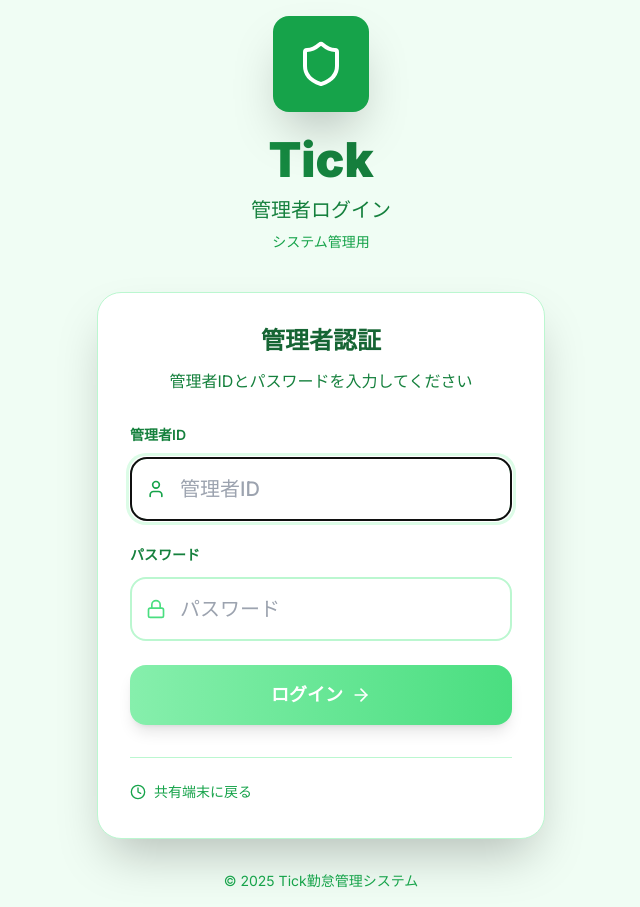
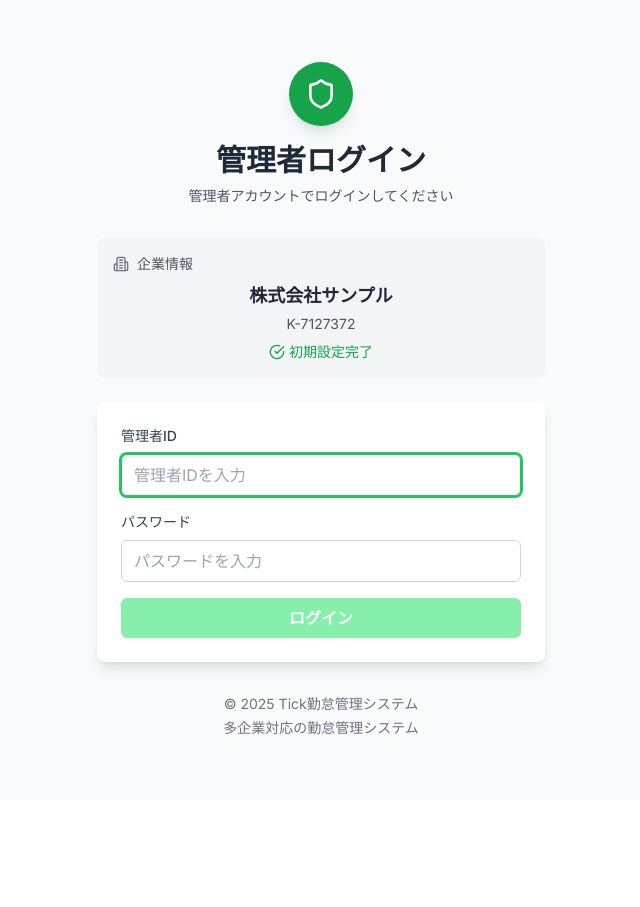
Before and after one commit to kenbo1513/tick-attendance, a Next.js app: page /admin/login in a window 1280 px wide. Shown: the whole page, without its empty margins (319-959 px from the left). After the commit the page ends 800 px from the top, so only its background shows below. Built offline with nearby package versions, Linux system fonts and the light colour scheme.

Commit message:
Update login UI to green theme and match image design

```diff
--- a/app/admin/login/page.tsx
+++ b/app/admin/login/page.tsx
@@ -8,7 +8,9 @@ import {
   Lock,
   ArrowRight,
   Shield,
-  AlertCircle
+  AlertCircle,
+  Building2,
+  CheckCircle
 } from 'lucide-react';
 import { initializeApp } from '../../lib/localStorage';
 
@@ -80,77 +82,77 @@ export default function AdminLoginPage() {
   };
 
   return (
-    <div className="min-h-screen bg-green-50 flex items-center justify-center p-4">
+    <div className="min-h-screen bg-gray-50 flex items-center justify-center p-4">
       <div className="w-full max-w-md">
         {/* ロゴとタイトル */}
-        <div className="text-center mb-10">
-          <div className="inline-flex items-center justify-center w-24 h-24 bg-green-600 rounded-2xl mb-6 shadow-2xl transform hover:scale-105 transition-transform duration-300">
-            <Shield className="w-12 h-12 text-white" />
+        <div className="text-center mb-8">
+          <div className="inline-flex items-center justify-center w-16 h-16 bg-green-600 rounded-full mb-4 shadow-lg">
+            <Shield className="w-8 h-8 text-white" />
           </div>
-          <h1 className="text-5xl font-black text-transparent bg-clip-text bg-gradient-to-r from-green-600 to-green-800 mb-3">Tick</h1>
-          <p className="text-xl text-green-700 font-medium">管理者ログイン</p>
-          <p className="text-sm text-green-600 mt-2">システム管理用</p>
+          <h1 className="text-3xl font-bold text-gray-800 mb-2">管理者ログイン</h1>
+          <p className="text-sm text-gray-600">管理者アカウントでログインしてください</p>
+        </div>
+
+        {/* 企業情報カード */}
+        <div className="bg-gray-100 rounded-lg p-4 mb-6">
+          <div className="flex items-center mb-2">
+            <Building2 className="w-4 h-4 text-gray-500 mr-2" />
+            <span className="text-sm text-gray-600 font-medium">企業情報</span>
+          </div>
+          <div className="text-center">
+            <p className="text-lg font-bold text-gray-800 mb-1">株式会社サンプル</p>
+            <p className="text-sm text-gray-600 mb-2">K-7127372</p>
+            <div className="flex items-center justify-center text-green-600">
+              <CheckCircle className="w-4 h-4 mr-1" />
+              <span className="text-sm font-medium">初期設定完了</span>
+            </div>
+          </div>
         </div>
 
         {/* ログインフォーム */}
-        <div className="bg-white rounded-3xl shadow-2xl p-8 border border-green-200">
-          <div className="text-center mb-8">
-            <h2 className="text-2xl font-bold text-green-800 mb-3">管理者認証</h2>
-            <p className="text-green-700">管理者IDとパスワードを入力してください</p>
-          </div>
-
-          <form onSubmit={handleLogin} className="space-y-6">
+        <div className="bg-white rounded-lg shadow-lg p-6">
+          <form onSubmit={handleLogin} className="space-y-4">
             {/* 管理者ID入力 */}
             <div>
-              <label htmlFor="adminId" className="block text-sm font-semibold text-green-700 mb-3">
+              <label htmlFor="adminId" className="block text-sm font-medium text-gray-700 mb-2">
                 管理者ID
               </label>
-              <div className="relative group">
-                <div className="absolute inset-y-0 left-0 pl-4 flex items-center pointer-events-none">
-                  <User className="h-5 w-5 text-green-400 group-focus-within:text-green-600 transition-colors" />
-                </div>
               <input
                 id="adminId"
                 type="text"
                 value={adminId}
                 onChange={handleAdminIdChange}
                 onKeyUp={handleKeyPress}
-                  className="block w-full pl-12 pr-4 py-4 text-xl font-medium border-2 border-green-200 rounded-2xl focus:ring-4 focus:ring-green-100 focus:border-green-500 transition-all duration-200 bg-white"
-                  placeholder="管理者ID"
+                className="w-full px-3 py-2 border border-gray-300 rounded-md focus:outline-none focus:ring-2 focus:ring-green-500 focus:border-green-500"
+                placeholder="管理者IDを入力"
                 required
                 autoFocus
               />
             </div>
-            </div>
 
             {/* パスワード入力 */}
             <div>
-              <label htmlFor="password" className="block text-sm font-semibold text-green-700 mb-3">
+              <label htmlFor="password" className="block text-sm font-medium text-gray-700 mb-2">
                 パスワード
               </label>
-              <div className="relative group">
-                <div className="absolute inset-y-0 left-0 pl-4 flex items-center pointer-events-none">
-                  <Lock className="h-5 w-5 text-green-400 group-focus-within:text-green-600 transition-colors" />
-                </div>
               <input
                 id="password"
                 type="password"
                 value={password}
                 onChange={handlePasswordChange}
                 onKeyUp={handleKeyPress}
-                  className="block w-full pl-12 pr-4 py-4 text-xl font-medium border-2 border-green-200 rounded-2xl focus:ring-4 focus:ring-green-100 focus:border-green-500 transition-all duration-200 bg-white"
-                  placeholder="パスワード"
+                className="w-full px-3 py-2 border border-gray-300 rounded-md focus:outline-none focus:ring-2 focus:ring-green-500 focus:border-green-500"
+                placeholder="パスワードを入力"
                 required
               />
-              </div>
             </div>
 
             {/* エラーメッセージ */}
             {errorMessage && (
-              <div className="bg-red-50 border border-red-200 rounded-xl p-4">
+              <div className="bg-red-50 border border-red-200 rounded-md p-3">
                 <div className="flex items-center space-x-2">
-                  <AlertCircle className="w-5 h-5 text-red-600" />
-                  <p className="text-red-800 font-medium">{errorMessage}</p>
+                  <AlertCircle className="w-4 h-4 text-red-600" />
+                  <p className="text-sm text-red-800">{errorMessage}</p>
                 </div>
               </div>
             )}
@@ -159,31 +161,20 @@ export default function AdminLoginPage() {
             <button
               type="submit"
               disabled={!adminId.trim() || !password.trim() || isLoading}
-              className="w-full bg-gradient-to-r from-green-600 to-green-700 hover:from-green-700 hover:to-green-800 disabled:from-green-300 disabled:to-green-400 disabled:cursor-not-allowed text-white font-bold py-4 px-6 rounded-2xl text-lg transition-all duration-200 shadow-lg hover:shadow-xl transform hover:-translate-y-1 active:translate-y-0 group"
+              className="w-full bg-green-600 hover:bg-green-700 disabled:bg-green-300 disabled:cursor-not-allowed text-white font-semibold py-2 px-4 rounded-md transition-colors duration-200"
             >
-              <span className="flex items-center justify-center">
               {isLoading ? '認証中...' : 'ログイン'}
-                {!isLoading && <ArrowRight className="ml-2 h-5 w-5 group-hover:translate-x-1 transition-transform" />}
-              </span>
             </button>
           </form>
-
-          {/* 共有端末に戻るリンク */}
-          <div className="mt-8 pt-6 border-t border-green-200">
-            <button
-              onClick={() => router.push('/')}
-              className="inline-flex items-center text-sm text-green-600 hover:text-green-800 transition-colors font-medium"
-            >
-              <Clock className="w-4 h-4 mr-2" />
-              共有端末に戻る
-            </button>
-          </div>
         </div>
 
         {/* フッター */}
         <div className="text-center mt-8">
-          <p className="text-sm text-green-600">
+          <p className="text-sm text-gray-500">
             © 2025 Tick勤怠管理システム
+          </p>
+          <p className="text-sm text-gray-500 mt-1">
+            多企業対応の勤怠管理システム
           </p>
         </div>
       </div>
--- a/app/admin/setup/page.tsx
+++ b/app/admin/setup/page.tsx
@@ -2,7 +2,7 @@
 
 import { useState, useEffect } from 'react';
 import { useRouter } from 'next/navigation';
-import { Building2, User, CheckCircle, Clock } from 'lucide-react';
+import { Building2, User, CheckCircle, Clock, Shield } from 'lucide-react';
 import {
   generateCompanyId,
   saveCompanyInfo,
@@ -113,13 +113,13 @@ export default function SetupPage() {
 
   if (isComplete) {
     return (
-      <div className="min-h-screen bg-[#f8f6f3]">
+      <div className="min-h-screen bg-gray-50">
         {/* ヘッダー */}
-        <header className="bg-[#f8f6f3] border-b border-gray-200 shadow-sm">
+        <header className="bg-gray-50 border-b border-gray-200 shadow-sm">
           <div className="max-w-4xl mx-auto px-6 py-4">
             <div className="flex items-center justify-center space-x-3">
               <div className="w-10 h-10 bg-green-600 rounded-xl flex items-center justify-center">
-                <Clock className="w-6 h-6 text-white" />
+                <Shield className="w-6 h-6 text-white" />
               </div>
               <h1 className="text-2xl font-bold text-gray-800">
                 Tick勤怠管理 - 初期設定完了
@@ -130,14 +130,14 @@ export default function SetupPage() {
 
         {/* 完了画面 */}
         <main className="max-w-4xl mx-auto px-6 py-8">
-          <div className="bg-white rounded-2xl shadow-lg p-8 border border-gray-200 text-center">
+          <div className="bg-white rounded-lg shadow-lg p-8 border border-gray-200 text-center">
             <div className="w-16 h-16 bg-green-100 rounded-full flex items-center justify-center mx-auto mb-6">
               <CheckCircle className="w-8 h-8 text-green-600" />
             </div>
 
             <h2 className="text-2xl font-bold text-gray-800 mb-4">初期設定完了！</h2>
 
-            <div className="bg-green-50 border border-green-200 rounded-xl p-6 mb-6">
+            <div className="bg-green-50 border border-green-200 rounded-lg p-6 mb-6">
               <p className="text-green-800 font-medium mb-2">企業情報</p>
               <p className="text-2xl font-bold text-green-800 mb-1">{companyForm.name}</p>
               <p className="text-sm text-green-600">{generatedCompanyId}</p>
@@ -150,7 +150,7 @@ export default function SetupPage() {
 
             <button
               onClick={handleStartSystem}
-              className="bg-green-600 hover:bg-green-700 text-white font-semibold py-3 px-8 rounded-xl transition-colors duration-200"
+              className="bg-green-600 hover:bg-green-700 text-white font-semibold py-3 px-8 rounded-md transition-colors duration-200"
             >
               運用開始
             </button>
@@ -160,19 +160,20 @@ export default function SetupPage() {
         {/* フッター */}
         <footer className="mt-12 text-center">
           <p className="text-sm text-gray-500 mb-2">© 2025 Tick勤怠管理システム</p>
+          <p className="text-sm text-gray-500">多企業対応の勤怠管理システム</p>
         </footer>
       </div>
     );
   }
 
   return (
-    <div className="min-h-screen bg-[#f8f6f3]">
+    <div className="min-h-screen bg-gray-50">
       {/* ヘッダー */}
-      <header className="bg-[#f8f6f3] border-b border-gray-200 shadow-sm">
+      <header className="bg-gray-50 border-b border-gray-200 shadow-sm">
         <div className="max-w-4xl mx-auto px-6 py-4">
           <div className="flex items-center justify-center space-x-3">
             <div className="w-10 h-10 bg-green-600 rounded-xl flex items-center justify-center">
-              <Clock className="w-6 h-6 text-white" />
+              <Shield className="w-6 h-6 text-white" />
             </div>
             <h1 className="text-2xl font-bold text-gray-800">
               Tick勤怠管理 - 企業情報登録
@@ -184,7 +185,7 @@ export default function SetupPage() {
       {/* メインコンテンツ */}
       <main className="max-w-4xl mx-auto px-6 py-8">
         {/* 企業情報登録 */}
-        <div className="bg-white rounded-2xl shadow-lg p-8 border border-gray-200">
+        <div className="bg-white rounded-lg shadow-lg p-8 border border-gray-200">
           <div className="text-center mb-8">
             <Building2 className="w-16 h-16 text-green-600 mx-auto mb-4" />
             <h2 className="text-2xl font-bold text-gray-800 mb-2">企業情報登録</h2>
@@ -193,7 +194,7 @@ export default function SetupPage() {
 
           <div className="space-y-6">
             {/* 企業ID表示 */}
-            <div className="bg-green-50 border border-green-200 rounded-xl p-6 text-center">
+            <div className="bg-green-50 border border-green-200 rounded-lg p-6 text-center">
               <p className="text-sm text-green-600 font-medium mb-2">生成された企業ID</p>
               <p className="text-3xl font-bold text-green-800">{generatedCompanyId}</p>
               <p className="text-sm text-green-600 mt-2">このIDは企業を識別するために使用されます</p>
@@ -209,7 +210,7 @@ export default function SetupPage() {
                 value={companyForm.name}
                 onChange={(e) => setCompanyForm({ ...companyForm, name: e.target.value })}
                 placeholder="株式会社サンプル"
-                className="w-full px-4 py-3 border border-gray-300 rounded-xl focus:outline-none focus:ring-2 focus:ring-green-500 focus:border-transparent"
+                className="w-full px-4 py-3 border border-gray-300 rounded-md focus:outline-none focus:ring-2 focus:ring-green-500 focus:border-green-500"
               />
             </div>
 
@@ -223,7 +224,7 @@ export default function SetupPage() {
                 value={companyForm.adminUsername}
                 onChange={(e) => setCompanyForm({ ...companyForm, adminUsername: e.target.value })}
                 placeholder="admin"
-                className="w-full px-4 py-3 border border-gray-300 rounded-xl focus:outline-none focus:ring-2 focus:ring-green-500 focus:border-transparent"
+                className="w-full px-4 py-3 border border-gray-300 rounded-md focus:outline-none focus:ring-2 focus:ring-green-500 focus:border-green-500"
               />
               <p className="text-xs text-gray-500 mt-1">管理者としてログインする際に使用するID</p>
             </div>
@@ -238,7 +239,7 @@ export default function SetupPage() {
                 value={companyForm.adminPassword}
                 onChange={(e) => setCompanyForm({ ...companyForm, adminPassword: e.target.value })}
                 placeholder="パスワードを入力"
-                className="w-full px-4 py-3 border border-gray-300 rounded-xl focus:outline-none focus:ring-2 focus:ring-green-500 focus:border-transparent"
+                className="w-full px-4 py-3 border border-gray-300 rounded-md focus:outline-none focus:ring-2 focus:ring-green-500 focus:border-green-500"
               />
             </div>
 
@@ -252,7 +253,7 @@ export default function SetupPage() {
                 value={companyForm.adminPasswordConfirm}
                 onChange={(e) => setCompanyForm({ ...companyForm, adminPasswordConfirm: e.target.value })}
                 placeholder="パスワードを再入力"
-                className="w-full px-4 py-3 border border-gray-300 rounded-xl focus:outline-none focus:ring-2 focus:ring-green-500 focus:border-transparent"
+                className="w-full px-4 py-3 border border-gray-300 rounded-md focus:outline-none focus:ring-2 focus:ring-green-500 focus:border-green-500"
               />
             </div>
 
@@ -266,7 +267,7 @@ export default function SetupPage() {
                 value={companyForm.adminName}
                 onChange={(e) => setCompanyForm({ ...companyForm, adminName: e.target.value })}
                 placeholder="田中太郎"
-                className="w-full px-4 py-3 border border-gray-300 rounded-xl focus:outline-none focus:ring-2 focus:ring-green-500 focus:border-transparent"
+                className="w-full px-4 py-3 border border-gray-300 rounded-md focus:outline-none focus:ring-2 focus:ring-green-500 focus:border-green-500"
               />
             </div>
 
@@ -274,7 +275,7 @@ export default function SetupPage() {
             <button
               onClick={handleSaveCompany}
               disabled={isSubmitting}
-              className="w-full bg-green-600 hover:bg-green-700 disabled:bg-gray-400 text-white font-semibold py-3 px-6 rounded-xl transition-colors duration-200"
+              className="w-full bg-green-600 hover:bg-green-700 disabled:bg-gray-400 text-white font-semibold py-3 px-6 rounded-md transition-colors duration-200"
             >
               {isSubmitting ? '保存中...' : '企業情報を保存して初期設定を完了する'}
             </button>
@@ -285,6 +286,7 @@ export default function SetupPage() {
       {/* フッター */}
       <footer className="mt-12 text-center">
         <p className="text-sm text-gray-500 mb-2">© 2025 Tick勤怠管理システム</p>
+        <p className="text-sm text-gray-500">多企業対応の勤怠管理システム</p>
       </footer>
     </div>
   );
--- a/app/login/page.tsx
+++ b/app/login/page.tsx
@@ -2,7 +2,7 @@
 
 import { useState } from 'react';
 import { useRouter } from 'next/navigation';
-import { Clock, Building2, User, Lock, Eye, EyeOff } from 'lucide-react';
+import { Clock, Building2, User, Lock, Eye, EyeOff, Shield } from 'lucide-react';
 import { useAuth } from '../hooks/useAuth';
 
 export default function CommonLoginPage() {
@@ -44,19 +44,20 @@ export default function CommonLoginPage() {
   };
 
   return (
-    <div className="min-h-screen bg-[#f8f6f3] flex items-center justify-center p-4">
-      <div className="bg-white rounded-2xl shadow-lg p-8 max-w-md w-full border border-gray-200">
-        {/* ヘッダー */}
+    <div className="min-h-screen bg-gray-50 flex items-center justify-center p-4">
+      <div className="w-full max-w-md">
+        {/* ロゴとタイトル */}
         <div className="text-center mb-8">
-          <div className="w-16 h-16 bg-green-600 rounded-xl flex items-center justify-center mx-auto mb-4">
-            <Clock className="w-8 h-8 text-white" />
+          <div className="inline-flex items-center justify-center w-16 h-16 bg-green-600 rounded-full mb-4 shadow-lg">
+            <Shield className="w-8 h-8 text-white" />
           </div>
-          <h1 className="text-2xl font-bold text-gray-800 mb-2">Tick勤怠管理システム</h1>
-          <p className="text-gray-600">SaaS版 - 共通ログイン</p>
+          <h1 className="text-3xl font-bold text-gray-800 mb-2">Tick勤怠管理システム</h1>
+          <p className="text-sm text-gray-600">SaaS版 - 共通ログイン</p>
         </div>
 
         {/* ログインフォーム */}
-        <form onSubmit={handleSubmit} className="space-y-6">
+        <div className="bg-white rounded-lg shadow-lg p-6">
+          <form onSubmit={handleSubmit} className="space-y-4">
             {/* 企業ID */}
             <div>
               <label className="block text-sm font-medium text-gray-700 mb-2">
@@ -71,7 +72,7 @@ export default function CommonLoginPage() {
                   value={formData.companyId}
                   onChange={(e) => handleInputChange('companyId', e.target.value)}
                   placeholder="例: K-1234567"
-                className="w-full pl-10 pr-4 py-3 border border-gray-300 rounded-xl focus:outline-none focus:ring-2 focus:ring-green-500 focus:border-transparent"
+                  className="w-full pl-10 pr-4 py-2 border border-gray-300 rounded-md focus:outline-none focus:ring-2 focus:ring-green-500 focus:border-green-500"
                   required
                 />
               </div>
@@ -92,7 +93,7 @@ export default function CommonLoginPage() {
                   value={formData.adminId}
                   onChange={(e) => handleInputChange('adminId', e.target.value)}
                   placeholder="管理者IDを入力"
-                className="w-full pl-10 pr-4 py-3 border border-gray-300 rounded-xl focus:outline-none focus:ring-2 focus:ring-green-500 focus:border-transparent"
+                  className="w-full pl-10 pr-4 py-2 border border-gray-300 rounded-md focus:outline-none focus:ring-2 focus:ring-green-500 focus:border-green-500"
                   required
                 />
               </div>
@@ -112,7 +113,7 @@ export default function CommonLoginPage() {
                   value={formData.password}
                   onChange={(e) => handleInputChange('password', e.target.value)}
                   placeholder="パスワードを入力"
-                className="w-full pl-10 pr-12 py-3 border border-gray-300 rounded-xl focus:outline-none focus:ring-2 focus:ring-green-500 focus:border-transparent"
+                  className="w-full pl-10 pr-12 py-2 border border-gray-300 rounded-md focus:outline-none focus:ring-2 focus:ring-green-500 focus:border-green-500"
                   required
                 />
                 <button
@@ -131,7 +132,7 @@ export default function CommonLoginPage() {
 
             {/* エラーメッセージ */}
             {error && (
-            <div className="bg-red-50 border border-red-200 rounded-lg p-3">
+              <div className="bg-red-50 border border-red-200 rounded-md p-3">
                 <p className="text-sm text-red-600">{error}</p>
               </div>
             )}
@@ -140,7 +141,7 @@ export default function CommonLoginPage() {
             <button
               type="submit"
               disabled={isLoading}
-            className="w-full bg-green-600 hover:bg-green-700 disabled:bg-green-400 text-white font-semibold py-3 px-4 rounded-xl transition-colors duration-200 flex items-center justify-center space-x-2"
+              className="w-full bg-green-600 hover:bg-green-700 disabled:bg-green-400 text-white font-semibold py-2 px-4 rounded-md transition-colors duration-200 flex items-center justify-center space-x-2"
             >
               {isLoading ? (
                 <>
@@ -155,12 +156,8 @@ export default function CommonLoginPage() {
             </button>
           </form>
 
-        {/* フッター */}
-        <div className="mt-8 text-center">
-          <p className="text-sm text-gray-500">
-            初回利用の方は、システム管理者にお問い合わせください
-          </p>
-          <div className="mt-4 space-y-2">
+          {/* 新規企業登録リンク */}
+          <div className="mt-6 pt-4 border-t border-gray-200 text-center">
             <a
               href="/admin/setup"
               className="text-sm text-green-600 hover:text-green-700 hover:underline"
@@ -169,6 +166,16 @@ export default function CommonLoginPage() {
             </a>
           </div>
         </div>
+
+        {/* フッター */}
+        <div className="text-center mt-8">
+          <p className="text-sm text-gray-500">
+            © 2025 Tick勤怠管理システム
+          </p>
+          <p className="text-sm text-gray-500 mt-1">
+            多企業対応の勤怠管理システム
+          </p>
+        </div>
       </div>
     </div>
   );
```
Lines whose indentation alone changed are shown as unchanged.
